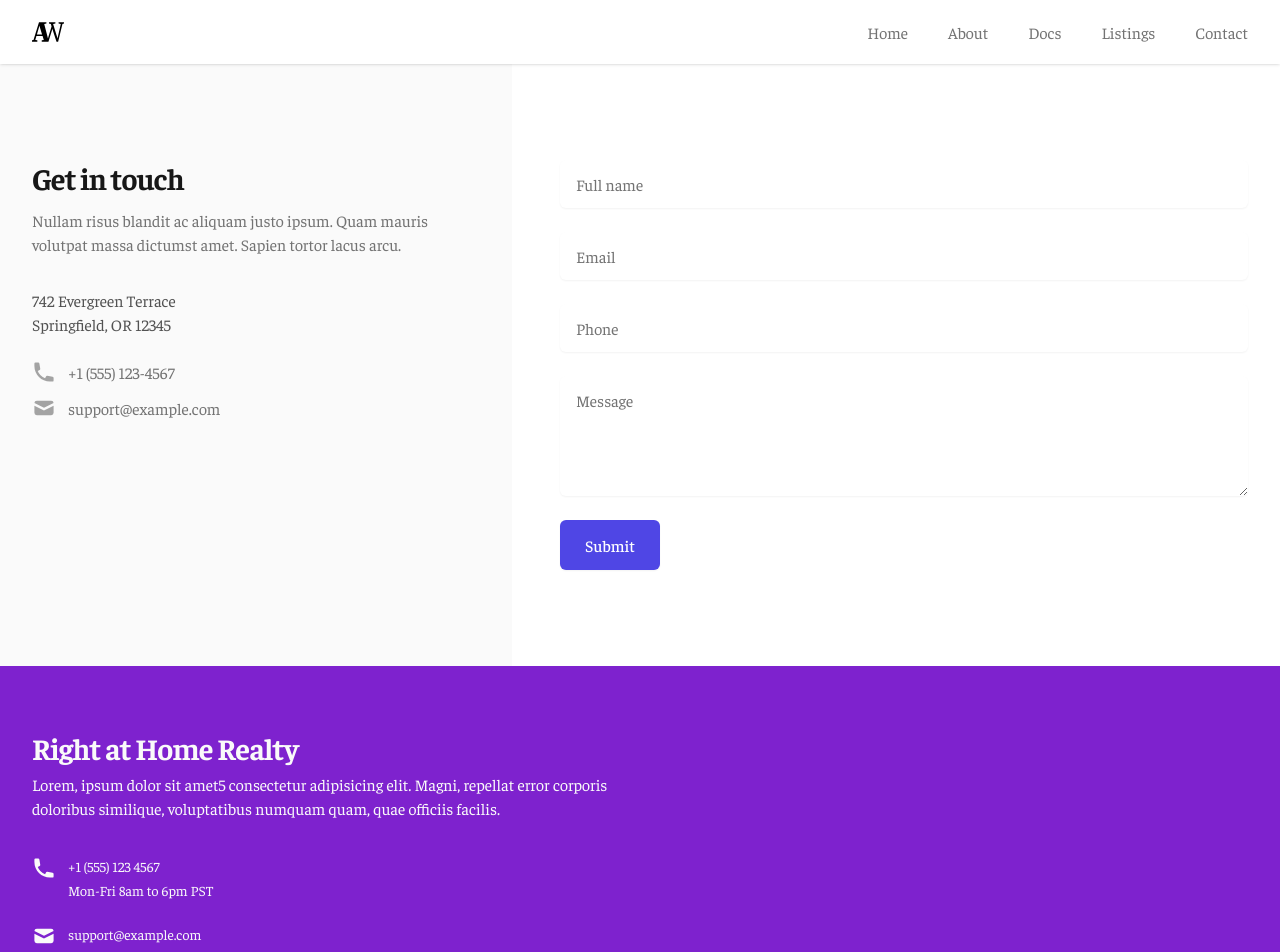
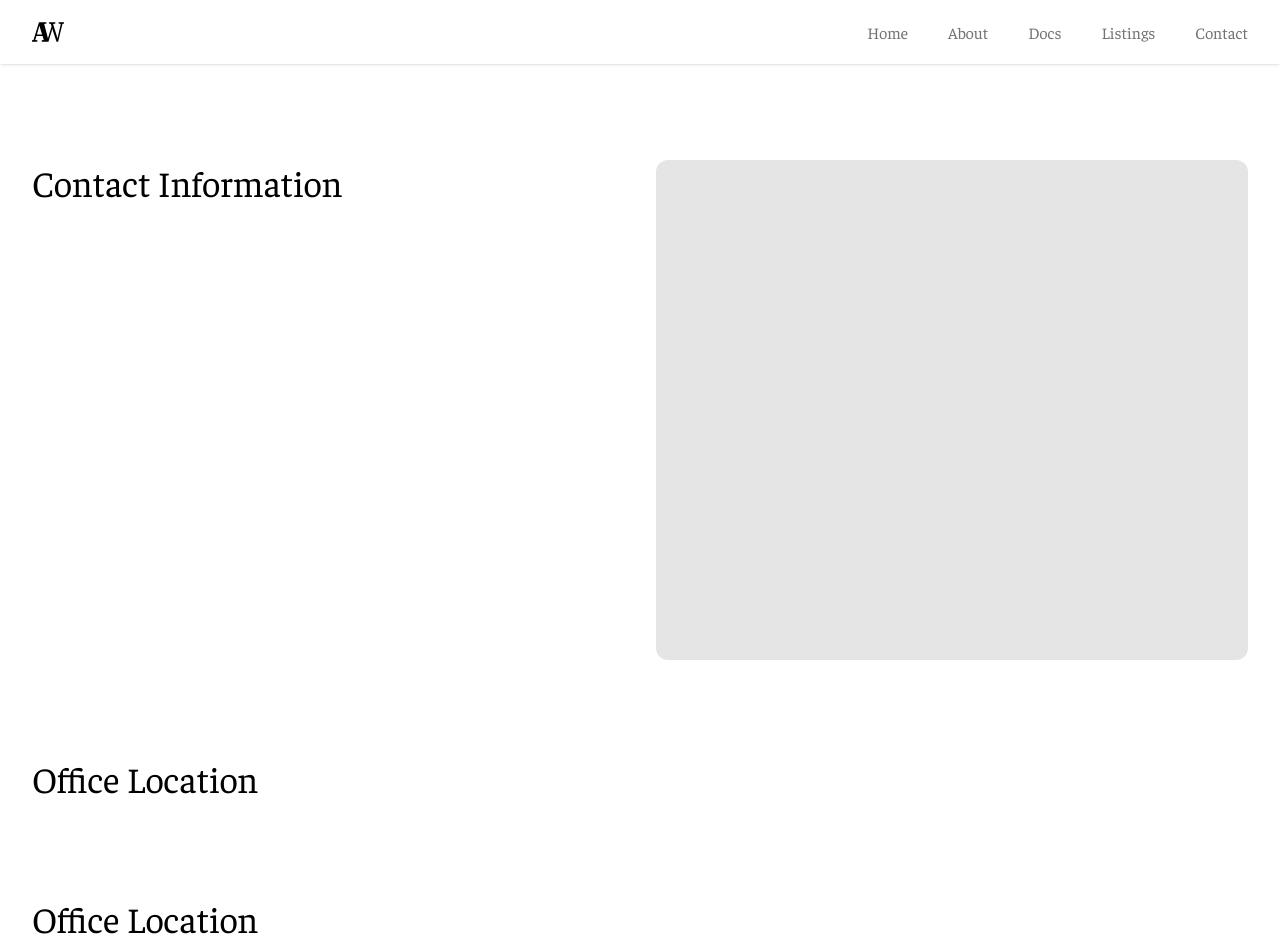
Before and after one commit to iamwillcode/agentwebb, a Next.js app: page /contact in a window 1280 px wide. Shown: the top 952 px of the page. Built offline with nearby package versions, Linux system fonts and the light colour scheme.

Commit message:
updated layout for both page s

```diff
--- a/pages/contact.tsx
+++ b/pages/contact.tsx
@@ -1,180 +1,45 @@
 import Head from "next/head";
-import { HiMail, HiPhone } from "react-icons/hi";
 
-export default function Contact() {
+export default function contact() {
   return (
     <>
       <Head>
         <title>Contact - AgentWebb</title>
-        <meta name="title" content="Contact - AgentWebb" />
-        <meta
-          name="description"
-          content="Get unbiased and honest information about the real estate buying and selling process. Learn from 25+ years of experience and be ready for any red flags."
-        />
       </Head>
-      <main className="">
-        <div className="relative bg-white">
-          <div className="absolute inset-0">
-            <div className="absolute inset-y-0 left-0 w-1/2 bg-gray-50" />
+      <main className="my-24 space-y-24">
+        <section className="wrapper">
+          <div className="grid grid-cols-1 gap-8 lg:grid-cols-2">
+            <div className="">
+              <h1 className="capitalize display-small">Contact Information</h1>
+            </div>
+            <div className="w-full bg-gray-200 h-[500px] rounded-xl"></div>
           </div>
-          <div className="relative mx-auto max-w-7xl lg:grid lg:grid-cols-5">
-            <div className="px-6 py-16 bg-gray-50 lg:col-span-2 lg:px-8 lg:py-24 xl:pr-12">
-              <div className="max-w-lg mx-auto">
-                <h2 className="text-2xl font-bold tracking-tight text-gray-900 sm:text-3xl">
-                  Get in touch
-                </h2>
-                <p className="mt-3 text-gray-500 body-large">
-                  Nullam risus blandit ac aliquam justo ipsum. Quam mauris
-                  volutpat massa dictumst amet. Sapien tortor lacus arcu.
-                </p>
-                <dl className="mt-8 text-gray-500 body-large">
-                  <div>
-                    <dt className="sr-only">Postal address</dt>
-                    <dd>
-                      <p className="body-large">742 Evergreen Terrace</p>
-                      <p className="body-large">Springfield, OR 12345</p>
-                    </dd>
-                  </div>
-                  <div className="mt-6">
-                    <dt className="sr-only">Phone number</dt>
-                    <dd className="flex">
-                      <HiPhone
-                        className="flex-shrink-0 w-6 h-6 text-gray-400"
-                        aria-hidden="true"
-                      />
-                      <span className="ml-3">+1 (555) 123-4567</span>
-                    </dd>
-                  </div>
-                  <div className="mt-3">
-                    <dt className="sr-only">Email</dt>
-                    <dd className="flex">
-                      <HiMail
-                        className="flex-shrink-0 w-6 h-6 text-gray-400"
-                        aria-hidden="true"
-                      />
-                      <span className="ml-3">support@example.com</span>
-                    </dd>
-                  </div>
-                </dl>
-              </div>
-            </div>
-            <div className="px-6 py-16 bg-white lg:col-span-3 lg:py-24 lg:px-8 xl:pl-12">
-              <div className="max-w-lg mx-auto lg:max-w-none">
-                <form
-                  action="#"
-                  method="POST"
-                  className="grid grid-cols-1 gap-y-6"
-                >
-                  <div>
-                    <label htmlFor="full-name" className="sr-only">
-                      Full name
-                    </label>
-                    <input
-                      type="text"
-                      name="full-name"
-                      id="full-name"
-                      autoComplete="name"
-                      className="block w-full px-4 py-3 placeholder-gray-500 border-gray-300 rounded-md shadow-sm focus:border-indigo-500 focus:ring-indigo-500"
-                      placeholder="Full name"
-                    />
-                  </div>
-                  <div>
-                    <label htmlFor="email" className="sr-only">
-                      Email
-                    </label>
-                    <input
-                      id="email"
-                      name="email"
-                      type="email"
-                      autoComplete="email"
-                      className="block w-full px-4 py-3 placeholder-gray-500 border-gray-300 rounded-md shadow-sm focus:border-indigo-500 focus:ring-indigo-500"
-                      placeholder="Email"
-                    />
-                  </div>
-                  <div>
-                    <label htmlFor="phone" className="sr-only">
-                      Phone
-                    </label>
-                    <input
-                      type="text"
-                      name="phone"
-                      id="phone"
-                      autoComplete="tel"
-                      className="block w-full px-4 py-3 placeholder-gray-500 border-gray-300 rounded-md shadow-sm focus:border-indigo-500 focus:ring-indigo-500"
-                      placeholder="Phone"
-                    />
-                  </div>
-                  <div>
-                    <label htmlFor="message" className="sr-only">
-                      Message
-                    </label>
-                    <textarea
-                      id="message"
-                      name="message"
-                      rows={4}
-                      className="block w-full px-4 py-3 placeholder-gray-500 border-gray-300 rounded-md shadow-sm focus:border-indigo-500 focus:ring-indigo-500"
-                      placeholder="Message"
-                      defaultValue={""}
-                    />
-                  </div>
-                  <div>
-                    <button
-                      type="submit"
-                      className="inline-flex justify-center px-6 py-3 text-base font-medium text-white bg-indigo-600 border border-transparent rounded-md shadow-sm hover:bg-indigo-700 focus:outline-none focus:ring-2 focus:ring-indigo-500 focus:ring-offset-2"
-                    >
-                      Submit
-                    </button>
-                  </div>
-                </form>
-              </div>
+        </section>
+        <section className="wrapper">
+          <h2 className="capitalize display-small">Office Location</h2>
+        </section>
+        <section className="wrapper">
+          <h3 className="capitalize display-small">Office Location</h3>
+        </section>
+        <section className="wrapper">
+          <h4 className="capitalize display-small">Frequently asked questions</h4>
+          <p className="prose">Can&#39;t find the answer you&#39;re looking for? Reach out to our customer support team.</p>
+        </section>
+        <section className="wrapper">
+          <h5 className="capitalize display-small">Office Location</h5>
+          <p className="mt-2 prose">Varius facilisi mauris sed sit. Non sed et duis dui leo, vulputate id malesuada non. Cras aliquet purus dui laoreet diam sed lacus, fames.</p>
+          <div className="">
+            <div className="">
+              <h5 className="headline-small">Toronto</h5>
+              <p className="prose">7363 Cynthia Pass</p>
+              <p className="prose">Toronto, ON N3Y 4H8</p>
             </div>
           </div>
-        </div>
-        <Example />
+        </section>
+        <section className="wrapper">
+          <h6 className="capitalize display-small">Your feedback helps us to improve. Thank you for sharing.</h6>
+        </section>
       </main>
     </>
-  );
+  )
 }
-
-function Example() {
-  return (
-    <section className="bg-purple-700">
-      <div className="px-6 py-16 mx-auto max-w-7xl lg:px-8">
-        <div className="max-w-lg mx-auto md:grid md:max-w-none md:grid-cols-2 md:gap-8">
-          <div className="mt-12 sm:mt-16 md:mt-0">
-            <h2 className="text-2xl font-bold text-gray-50 sm:text-3xl sm:tracking-tight">
-              Right at Home Realty
-            </h2>
-            <p className="mt-1.5 body-large text-gray-50">
-              Lorem, ipsum dolor sit amet5 consectetur adipisicing elit. Magni,
-              repellat error corporis doloribus similique, voluptatibus numquam
-              quam, quae officiis facilis.
-            </p>
-            <div className="mt-9">
-              <div className="flex">
-                <div className="flex-shrink-0">
-                  <HiPhone
-                    className="w-6 h-6 text-gray-50"
-                    aria-hidden="true"
-                  />
-                </div>
-                <div className="ml-3 body-medium text-gray-50">
-                  <p>+1 (555) 123 4567</p>
-                  <p className="mt-1">Mon-Fri 8am to 6pm PST</p>
-                </div>
-              </div>
-              <div className="flex mt-6">
-                <div className="flex-shrink-0">
-                  <HiMail className="w-6 h-6 text-gray-50" aria-hidden="true" />
-                </div>
-                <div className="ml-3 body-medium text-gray-50">
-                  <p>support@example.com</p>
-                </div>
-              </div>
-            </div>
-          </div>
-        </div>
-      </div>
-    </section>
-  );
-}
--- a/pages/listings.tsx
+++ b/pages/listings.tsx
@@ -14,8 +14,8 @@ export default function Listings() {
       </Head>
       <main className="my-16 space-y-16">
         <section className="wrapper">
-          <h1 className="font-bold display-small">Listings</h1>
-          <p className="body-large max-w-[90ch] mt-2 text-lg text-gray-600 mb-4">Lorem ipsum dolor, sit amet consectetur adipisicing elit. Possimus magnam inventore eum accusamus aut dicta! Sequi cupiditate laudantium, nemo, quisquam, libero ut temporibus voluptate eaque laboriosam eligendi perferendis aliquam quas.</p>
+          <h1 className="display-small">Listings</h1>
+          <p className="mb-4 prose">Lorem ipsum dolor, sit amet consectetur adipisicing elit. Possimus magnam inventore eum accusamus aut dicta! Sequi cupiditate laudantium, nemo, quisquam, libero ut temporibus voluptate eaque laboriosam eligendi perferendis aliquam quas.</p>
           <Link href="/listings/slug" className="inline-flex items-center px-3 py-2 text-sm font-medium leading-4 text-white bg-indigo-600 border border-transparent rounded-md shadow-sm hover:bg-indigo-700 focus:outline-none focus:ring-2 focus:ring-indigo-500 focus:ring-offset-2">Slug Items</Link>
         </section>
       </main>
```
